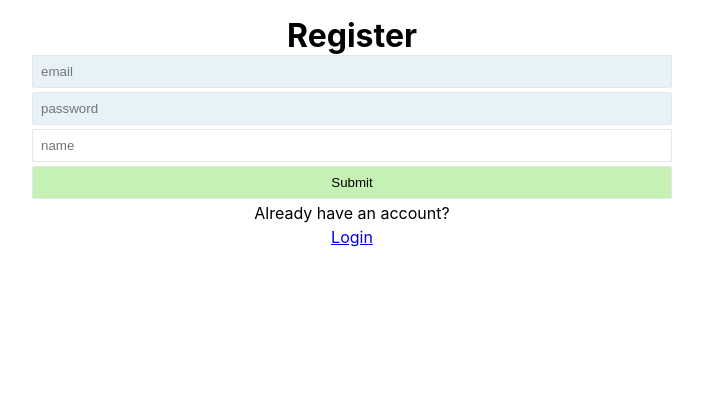
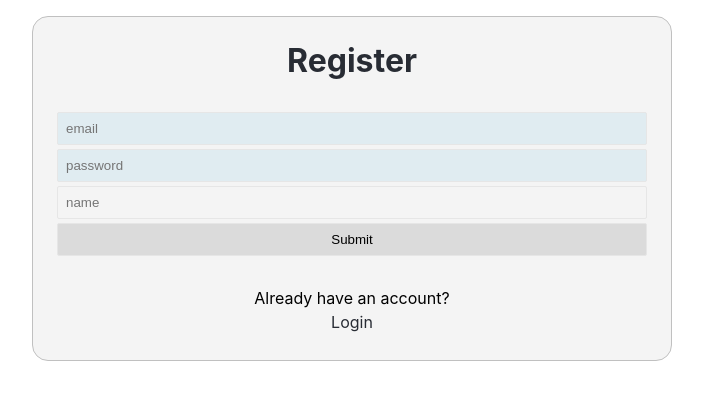
Before and after one commit to robdcampbell/pernStarter, a React (Create React App) app in the folder frontend/: page /register in a window 1280 px wide. Shown: the top 400 px of the page, without its empty margins (288-991 px from the left). Built offline with nearby package versions, Linux system fonts and the light colour scheme; no server answers.

Commit message:
continue registration styling

```diff
--- a/frontend/src/App.css
+++ b/frontend/src/App.css
@@ -56,12 +56,18 @@ button {
   border: #c0c0c0 solid 1px;
   border-radius: 1rem;
   margin: 0 auto;
-  padding: 1rem;
+  padding: 1.5rem;
   width: 50%;
 }
 
+.registration > h1 {
+  color: #282c34;
+  margin-bottom: 2rem;
+  font-size: 2rem;
+}
+
 .register__form {
-  width: 50%;
+  /* width: 75%; */
   margin: 0 auto;
   display: flex;
   flex-direction: column;
@@ -76,15 +82,32 @@ button {
   border-radius: 2px;
   padding: 0.5rem;
 }
+.register__form > input:hover {
+  border: #bbbbbb solid 1px;
+}
 .register__form > input[name="name"] {
   background: none;
 }
 .register__form > button {
   cursor: pointer;
   border: #e6e6e6 solid 1px;
-  background-color: #c5f1b4;
+  /* background-color: #c5f1b4; */
+  background-color: rgb(219, 219, 219);
   border-radius: 2px;
   padding: 0.5rem;
+  margin-bottom: 2rem;
+}
+
+.register__form > button:hover {
+  border: #bbbbbb solid 1px;
+}
+
+.register__form > a {
+  text-decoration: none;
+  color: #282c34;
+}
+.register__form > a:hover {
+  color: #bebebe;
 }
 
 .dashboard__heading {
--- a/frontend/src/components/Landing.js
+++ b/frontend/src/components/Landing.js
@@ -3,12 +3,12 @@ import { Link } from "react-router-dom";
 
 const Landing = () => {
   return (
-    <>
-      <h1>Welcome!</h1>
-      <p>Sign in and start buildng your list:</p>
+    <section className="registration">
+      <h1>Stater Pack.</h1>
+      <p>Sign in to get to your dashboard:</p>
       <Link to="/login">Login</Link>
       <Link to="/register">Register</Link>
-    </>
+    </section>
   );
 };
 
--- a/frontend/src/components/Register.js
+++ b/frontend/src/components/Register.js
@@ -43,7 +43,7 @@ const Register = ({ setAuth }) => {
   };
 
   return (
-    <>
+    <section className="registration">
       <h1>Register</h1>
       <form className="register__form" onSubmit={(e) => onSubmitForm(e)}>
         <input
@@ -71,7 +71,7 @@ const Register = ({ setAuth }) => {
         <p>Already have an account?</p>
         <Link to="/login">Login</Link>
       </form>
-    </>
+    </section>
   );
 };
 
```
